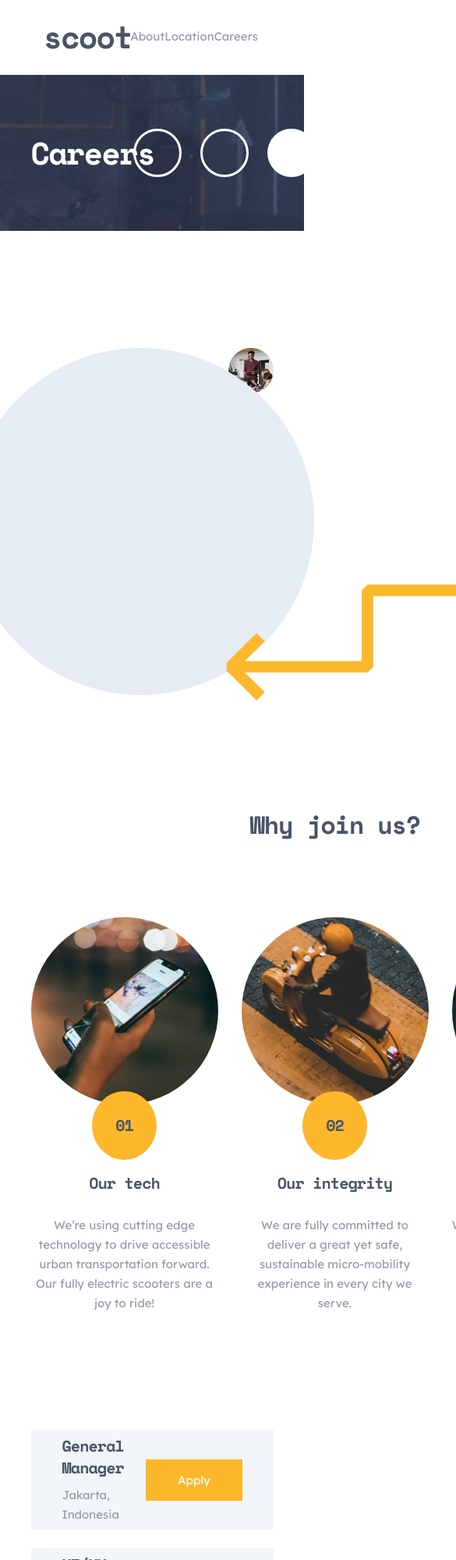
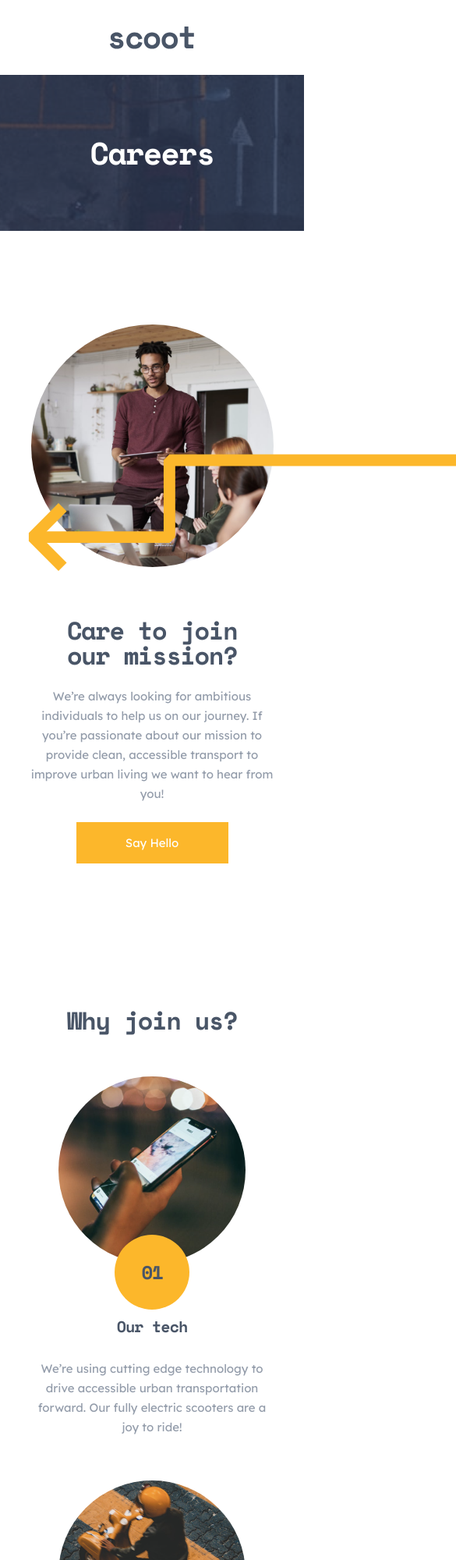
Before and after one commit to Junior-dev-Track/14-css-scoot-project-q-n, a website built with Vite: page careers.html in a window 390 px wide. Shown: the top 2000 px of the page at 78% size, 585 px wide, since content can reach past the window. Built offline with nearby package versions, Linux system fonts and the light colour scheme.

Commit message:
careers finished

```diff
--- a/assets/scss/_careers.scss
+++ b/assets/scss/_careers.scss
@@ -84,7 +84,7 @@ html {
     }
     h4 {
       background-color: $Yellow;
-      padding: 3rem;
+      padding: 3.4rem 3.44rem;
       position: absolute;
       top: 44%;
     }
@@ -116,5 +116,9 @@ html {
     h4 {
       margin-bottom: 0.8rem;
     }
+    p {
+      font-weight: 400;
+      color: $Dark-Navy;
+    }
   }
 }
--- a/assets/scss/responsive-phone/_careers.scss
+++ b/assets/scss/responsive-phone/_careers.scss
@@ -0,0 +1,65 @@
+@media only screen and (min-width: 375px) and (max-width: 767px) {
+  .careers {
+    text-align: center;
+    .darkBlueBackground {
+      .container {
+        .hOne {
+          min-width: 100%;
+        }
+        .threeSmallCircles {
+          display: none;
+        }
+      }
+    }
+  }
+
+  .join {
+    margin: 12rem auto;
+    display: flex;
+    flex-direction: column;
+    align-items: center;
+    text-align: center;
+    #join__text {
+      align-items: center;
+    }
+    #join__image {
+      .lightGreyCircle {
+        display: none;
+      }
+      .bigArrow {
+        left: -1%;
+        top: 53.5%;
+      }
+    }
+  }
+
+  .whyGrid {
+    display: flex;
+    flex-direction: column;
+    align-items: center;
+    margin: 0 auto;
+    margin-bottom: 12rem;
+    row-gap: 5.6rem;
+    article {
+      img {
+        margin-bottom: 4rem;
+      }
+      h4 {
+        font-size: 2.4rem;
+        letter-spacing: -0.10714285373687744rem;
+      }
+    }
+  }
+
+  .applyCareers {
+    article {
+      flex-direction: column;
+      justify-content: space-evenly;
+      min-height: 19rem;
+      text-align: center;
+      .btn {
+        min-width: 24.7rem;
+      }
+    }
+  }
+}
--- a/careers.html
+++ b/careers.html
@@ -15,9 +15,15 @@
               ><img src="./assets/images/header/scootDark.svg" alt="logo"
             /></a>
           </li>
-          <li><a class="bodyText" href="./about.html">About</a></li>
-          <li><a class="bodyText" href="#">Location</a></li>
-          <li><a class="bodyText" href="./careers.html">Careers</a></li>
+          <li>
+            <a class="bodyText" href="./about.html"> <p>About</p></a>
+          </li>
+          <li>
+            <a class="bodyText" href="#"><p>Location</p></a>
+          </li>
+          <li>
+            <a class="bodyText" href="./careers.html"><p>Careers</p></a>
+          </li>
         </ul>
         <a class="btn bodyText" href="#">Get Scootin</a>
       </nav>
```
